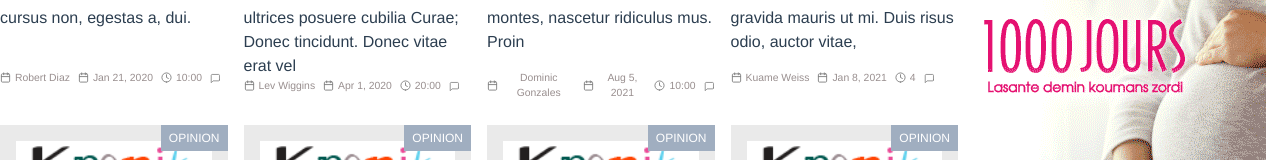
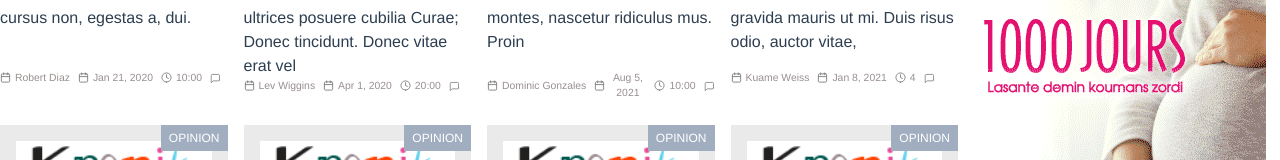
Before and after one commit to mahima98/newspaper-website-vue, a Vue app: page / in a window 1280 px wide. Shown: the part 2680-2840 px from the top of the page. Built offline with nearby package versions, Linux system fonts and the light colour scheme; what vue-resource would draw is missing.

Commit message:
ideeBox.vue updated

```diff
--- a/src/components/IdeeBox.vue
+++ b/src/components/IdeeBox.vue
@@ -71,7 +71,7 @@
               </svg>
             </div>
 
-            <div>{{ ideevalues.author }}</div>
+            <div class="max-w-xss truncate">{{ ideevalues.author }}</div>
           </div>
           <div class="flex text-center items-center space-x-1">
             <div class="">
```
